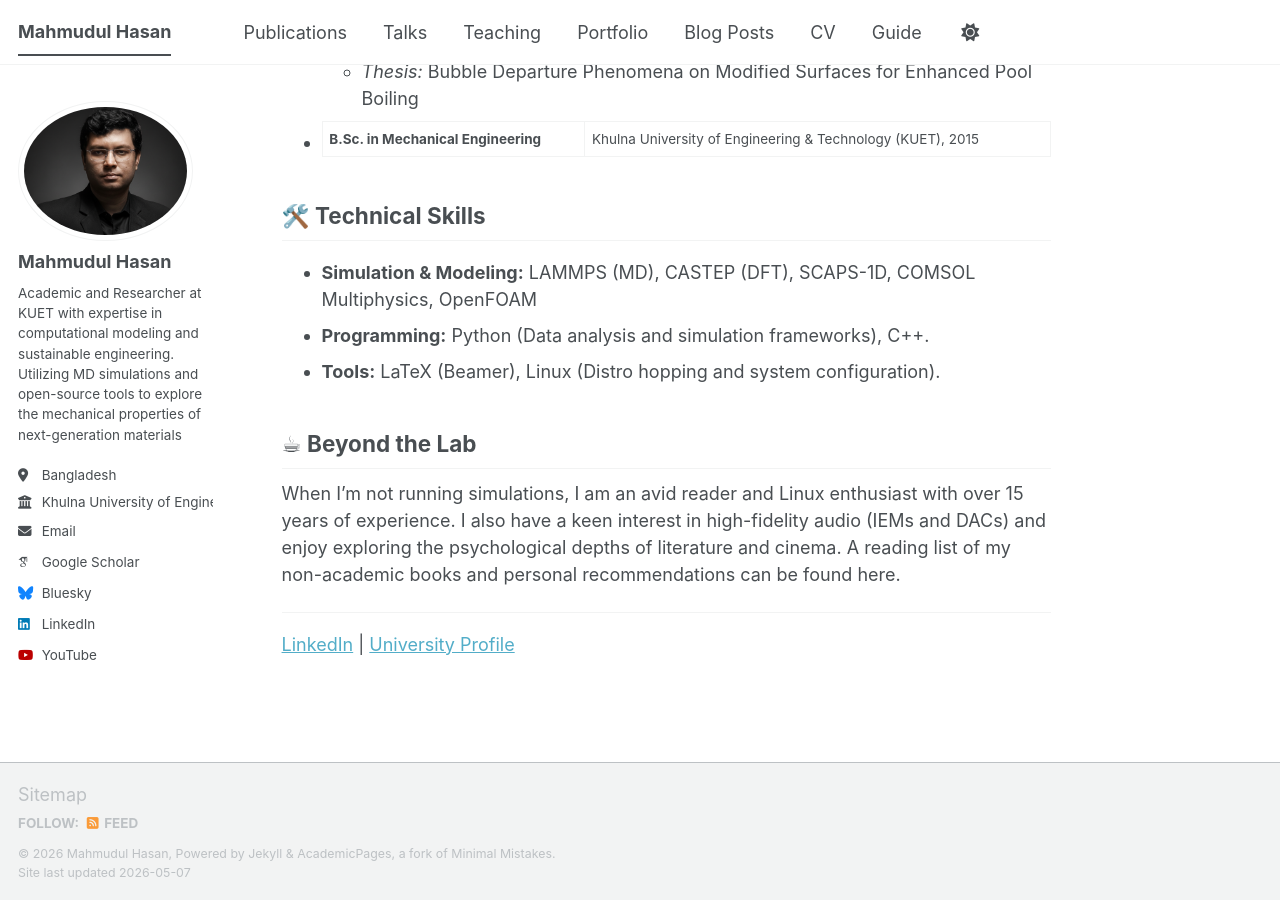
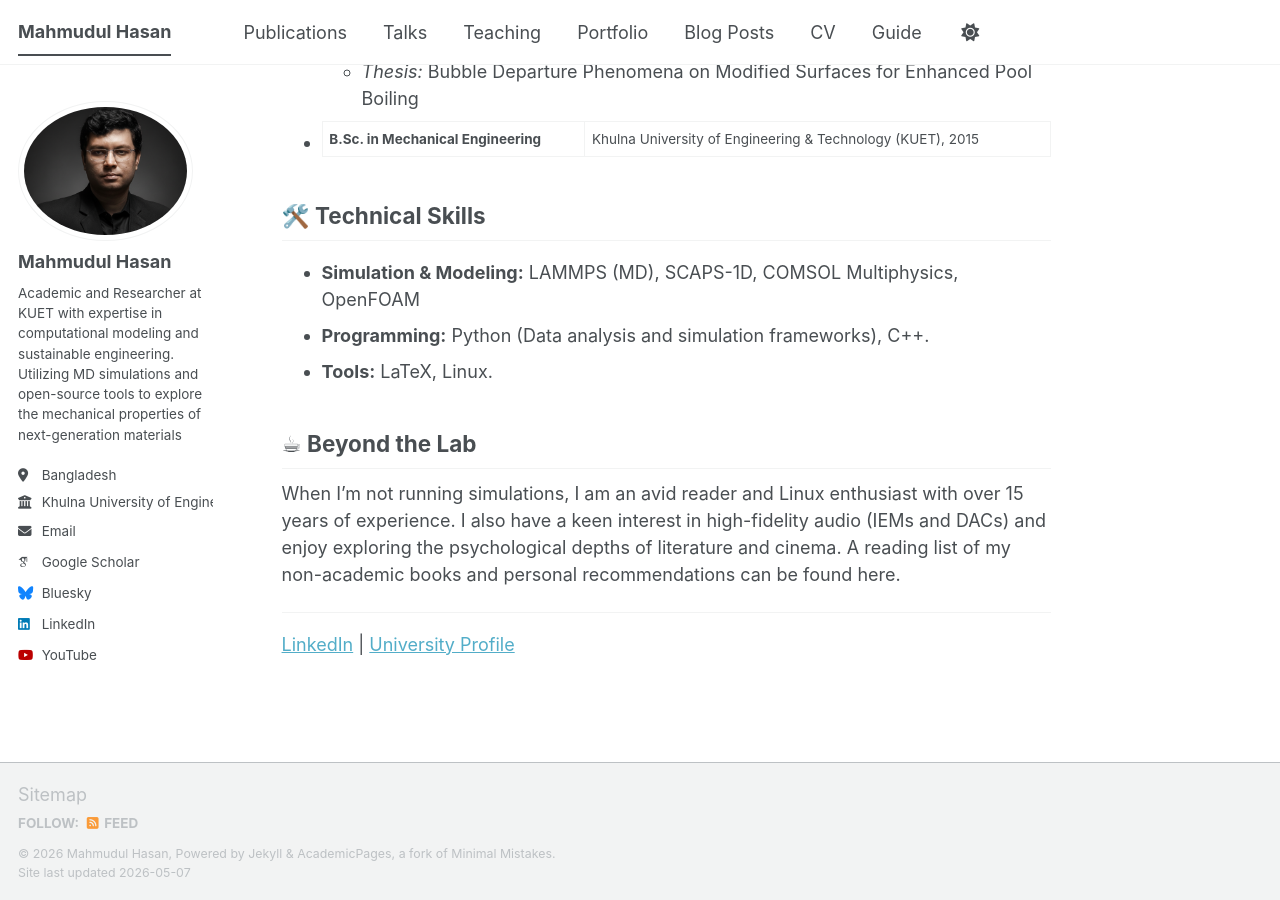
Before and after one commit to m-hasanr/m-hasanr.github.io, a Jekyll site: the page built from _pages/about.md, in a window 1280 px wide and 900 px high, scrolled down 856 px. Built offline with Jekyll 4.4.1, drawn with Linux system fonts in a browser that asks for light colours; some web fonts are replaced; a script bundle is joined from its source files by our own code; library files that are not in the unit come from our copies.

Commit message:
Refine technical skills section in about.md
Removed unnecessary details from technical skills section.

```diff
--- a/_pages/about.md
+++ b/_pages/about.md
@@ -23,9 +23,9 @@ My research journey began with experimental thermofluids, specifically investiga
 *   **B.Sc. in Mechanical Engineering** | Khulna University of Engineering & Technology (KUET), 2015
 
 ## 🛠️ Technical Skills
-*   **Simulation & Modeling:** LAMMPS (MD), CASTEP (DFT), SCAPS-1D, COMSOL Multiphysics, OpenFOAM
+*   **Simulation & Modeling:** LAMMPS (MD), SCAPS-1D, COMSOL Multiphysics, OpenFOAM
 *   **Programming:** Python (Data analysis and simulation frameworks), C++.
-*   **Tools:** LaTeX (Beamer), Linux (Distro hopping and system configuration).
+*   **Tools:** LaTeX, Linux.
 
 ## ☕ Beyond the Lab
 When I'm not running simulations, I am an avid reader and Linux enthusiast with over 15 years of experience. I also have a keen interest in high-fidelity audio (IEMs and DACs) and enjoy exploring the psychological depths of literature and cinema. A reading list of my non-academic books and personal recommendations can be found here.
```
